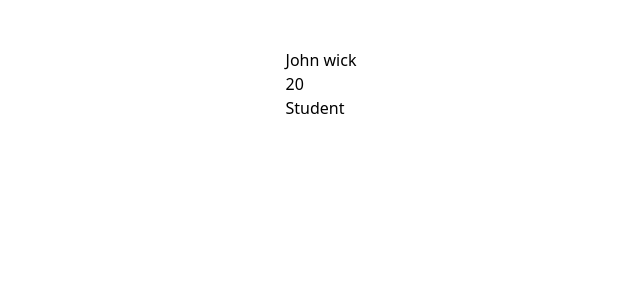
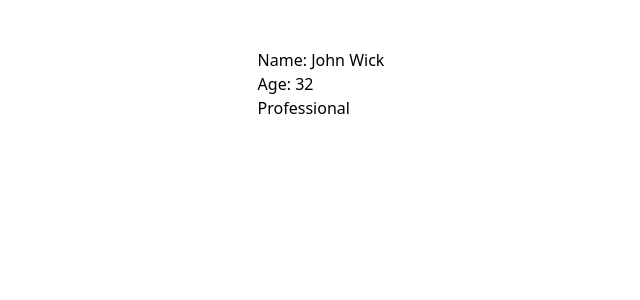
Before and after one commit to 3narinder/ReactCourse-Typescript, a React (Vite) app: page / in a window 1280 px wide. Shown: the top 300 px of the page, without its empty margins (319-959 px from the left). Built offline with nearby package versions, Linux system fonts and the light colour scheme.

Commit message:
Prop types - children and ReactNode

```diff
--- a/src/App.tsx
+++ b/src/App.tsx
@@ -3,7 +3,11 @@ import User from "./components/propTypes/User";
 const App = () => {
   return (
     <div className="flex items-center mt-12 justify-center">
-      <User name="John wick" age={20} isStudent={true} />
+      <User>
+        <h1>Name: John Wick</h1>
+        <h1>Age: 32</h1>
+        <h1>Professional</h1>
+      </User>
     </div>
   );
 };
--- a/src/components/propTypes/User.tsx
+++ b/src/components/propTypes/User.tsx
@@ -1,23 +1,11 @@
-// type UserProps = {
-//   name: string;
-//   age: number;
-//   isStudent: boolean;
-// };
+import type { ReactNode } from "react";
 
 interface UserProps {
-  name: string;
-  age: number;
-  isStudent: boolean;
+  children: ReactNode;
 }
 
-const User = ({ name, age, isStudent }: UserProps) => {
-  return (
-    <div>
-      <h1>{name}</h1>
-      <h1>{age}</h1>
-      <h1>{isStudent ? "Student" : "Professional"}</h1>
-    </div>
-  );
+const User = ({ children }: UserProps) => {
+  return <div>{children}</div>;
 };
 
 export default User;
```
